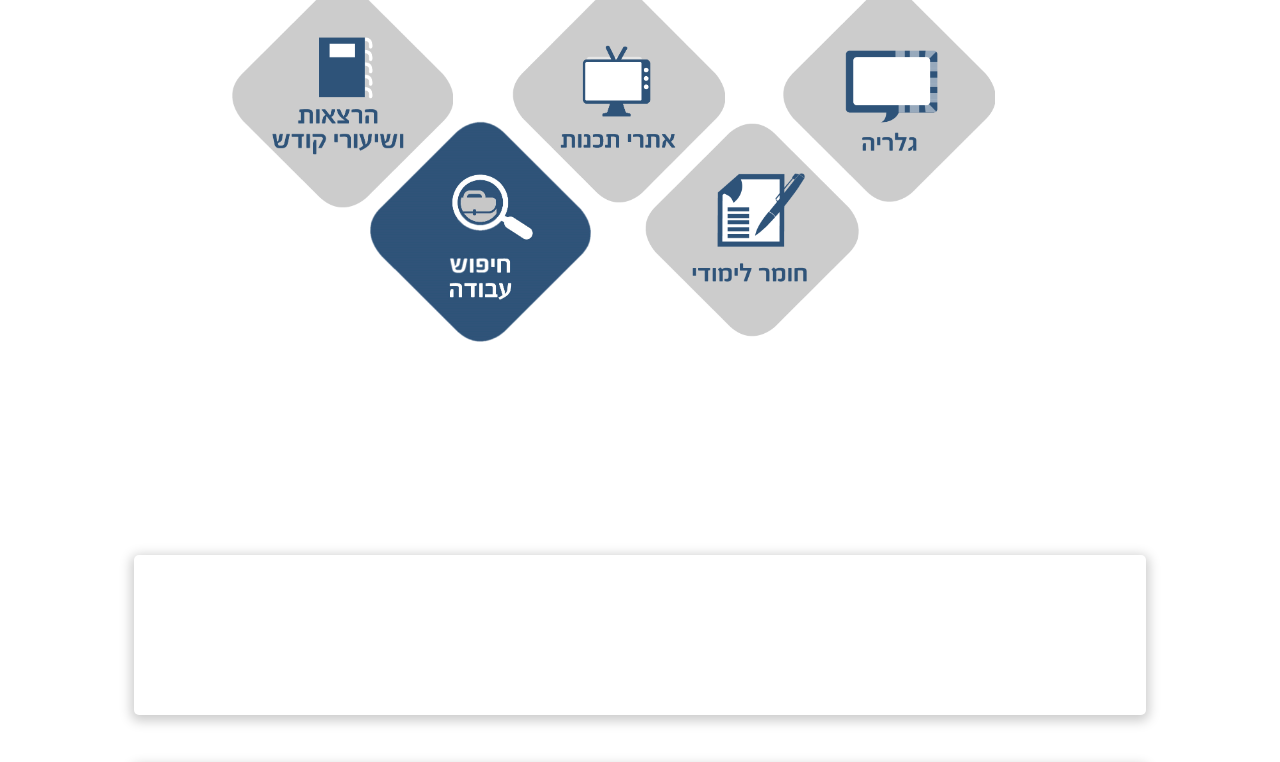
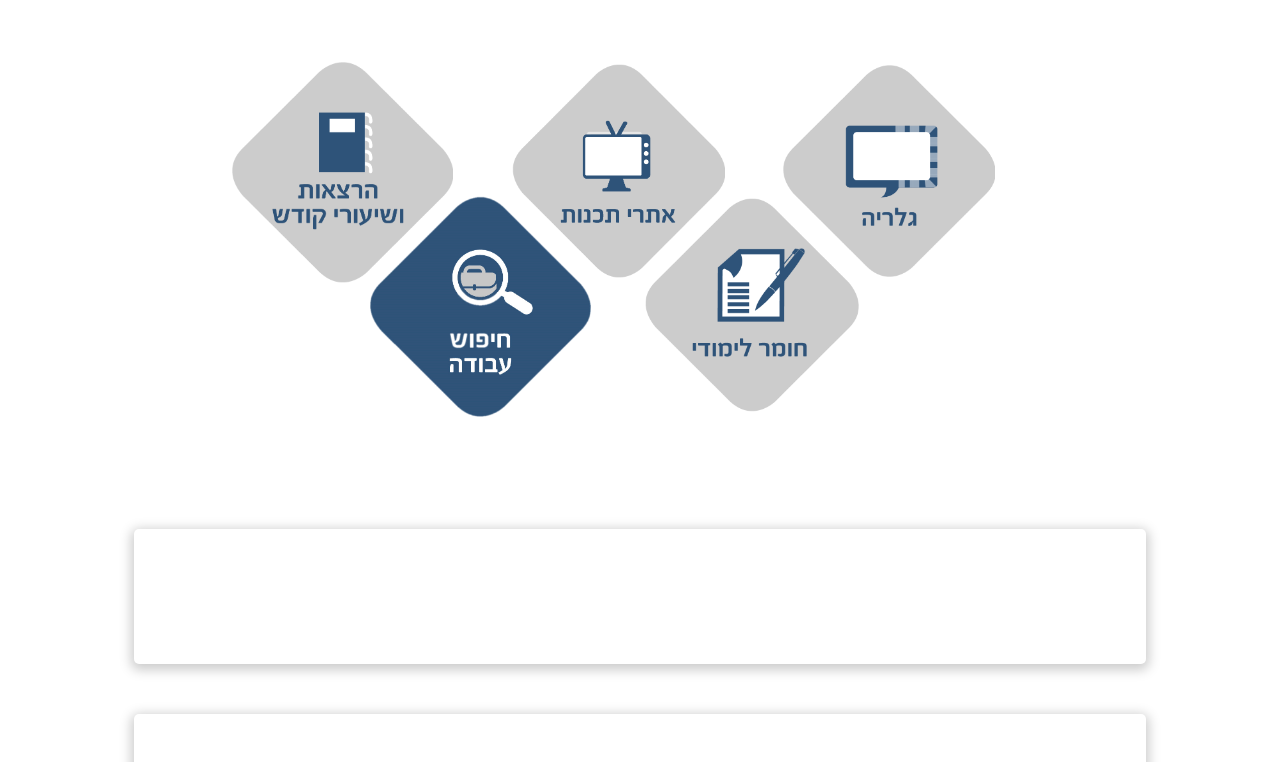
Before and after one commit to orayr/ltmuraalumni, a website: page client/app/views/pages/home.html in a window 1280 px wide. Shown: the part 328-1090 px from the top of the page. Drawn offline with Linux system fonts and the light colour scheme; files that its build step writes are made by us from their sources; files whose address does not match are found by name.

Commit message:
home fixes

```diff
--- a/client/src/css/home.css
+++ b/client/src/css/home.css
@@ -16,7 +16,8 @@
     width: 65%;
     display: block;
     margin-left: 17.5%;
-    margin-bottom: 8%;
+    margin-top: 75px;
+    /*margin-bottom: 8%;*/
 }
 .center a{
     width: 80%;
@@ -57,8 +58,8 @@ marquee {
     font-family: sans-serif;
     font-weight: bold;
     color: #5A595E;
-    height: 70px;
-    padding-top: 60px;
+    height: 90px;
+    padding-top: 15px;
     padding-bottom: 30px;
     box-shadow: 0px 3px 12px 3px #CCCCCC;
     -webkit-border-radius: 5px;
```
